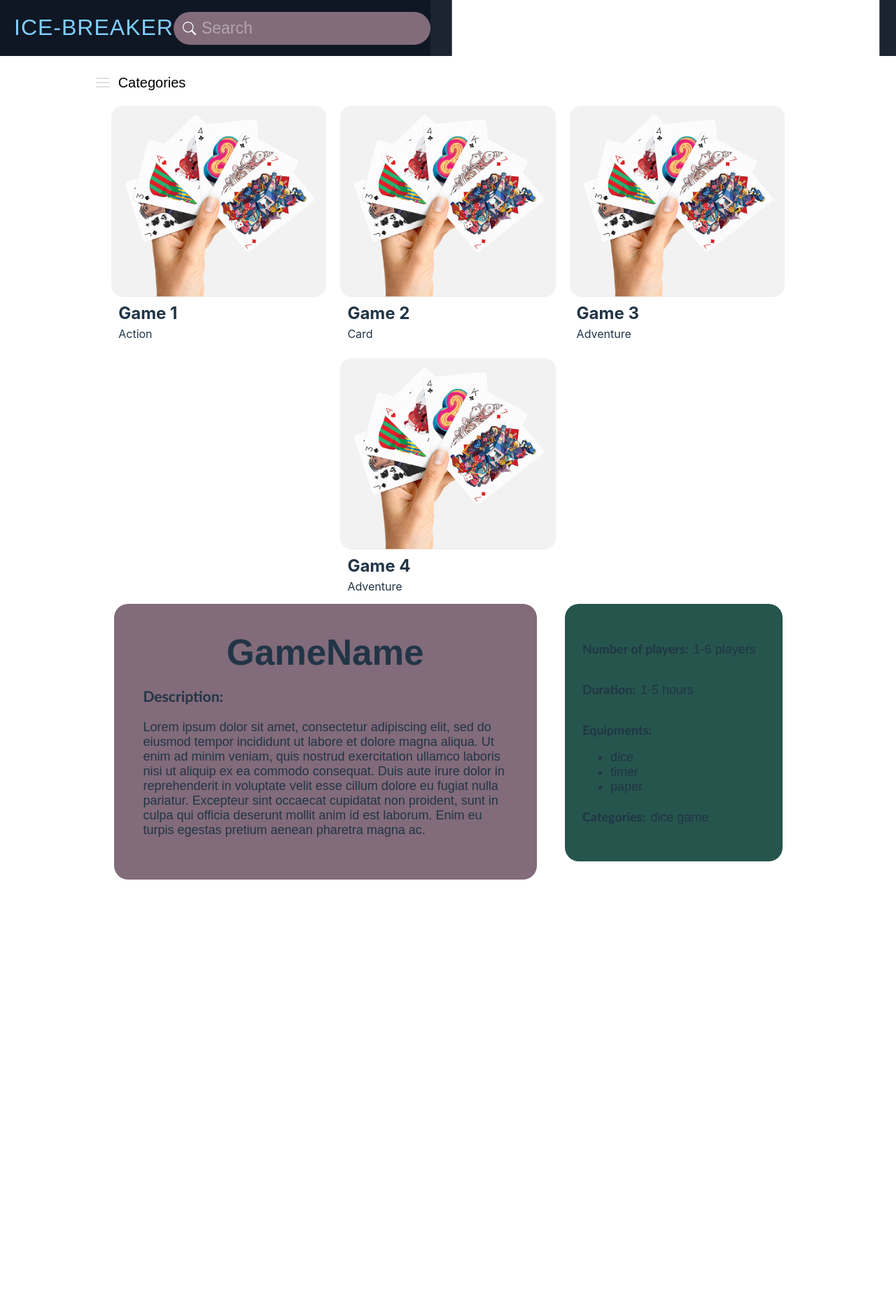
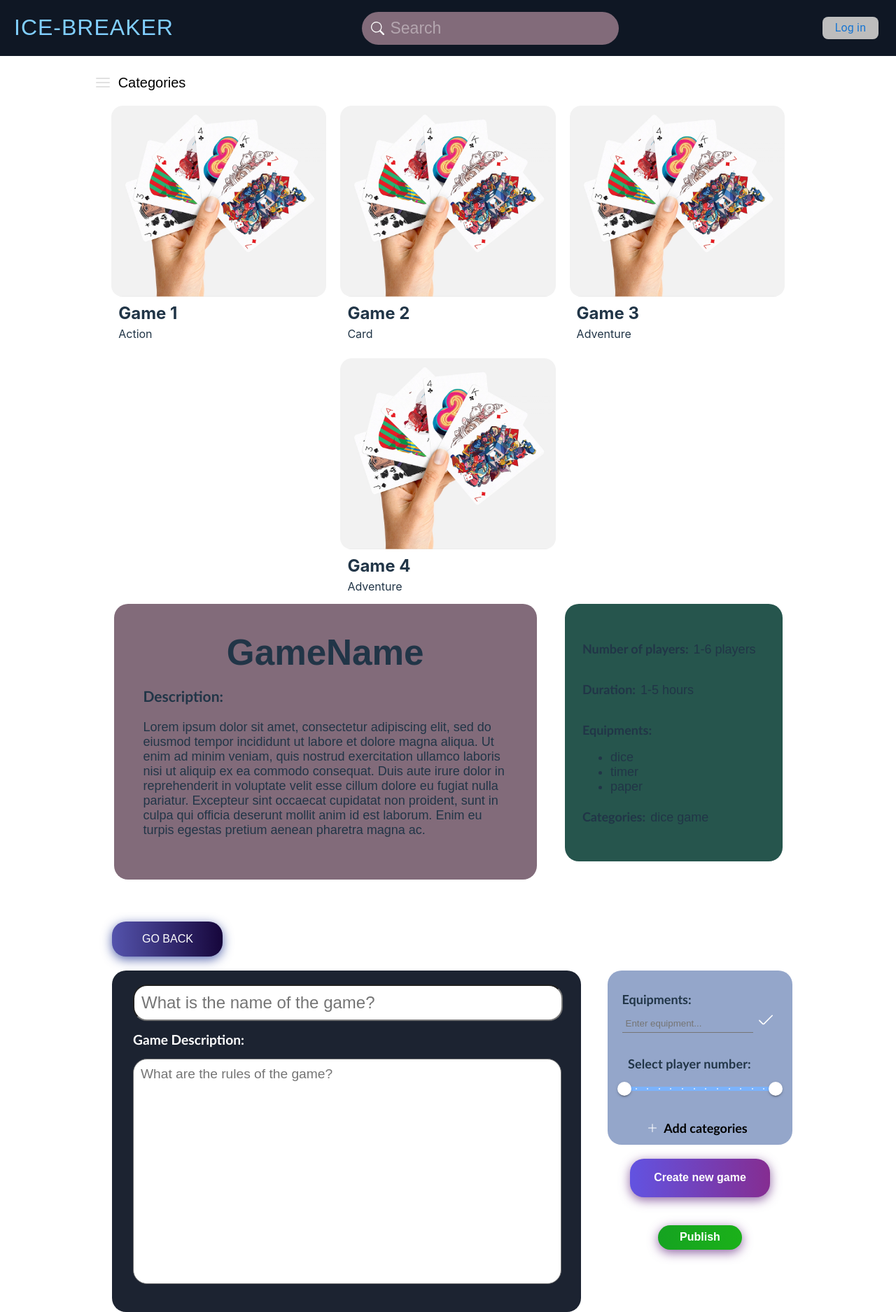
Before and after one commit to art-test-stack/ice-breaker-website, a React (Vite) app in the folder client/: page / in a window 1280 px wide. Shown: the whole page at 70% size. Before the commit the page ends 1317 px from the top, so only its background shows below. Built offline with nearby package versions, Linux system fonts and the light colour scheme; a web font is replaced by a local one.

Commit message:
fix: fix stuff messed up by merge

```diff
--- a/client/src/App.tsx
+++ b/client/src/App.tsx
@@ -8,6 +8,7 @@ import GamePage from './GamePage/GamePage.tsx';
 import GameGrid from './components/molecules/GameGrid';
 import './App.css';
 import { CreateGamePage } from './CreateGamePage/CreateGamePage.tsx';
+import { LoginButton } from './LoginRegisterMenu/LoginButton.tsx';
 
 export const categories = [
     "Chill",
@@ -39,9 +40,8 @@ function App() {
           <div id='searchContainer'>
             <Search/>
           </div>
-          <div>
-            <CreateGamePage/>
-          </div>
+
+          <LoginMenu/>
         </div>
         <div className ="gameSectionHeader">
           <CategoryDropdown />
@@ -61,6 +61,9 @@ function App() {
             </div>
           </div>
         </SearchProvider>
+        <div className ="gameSection">
+          <CreateGamePage/>
+        </div>
     </>
   );
 }
```
